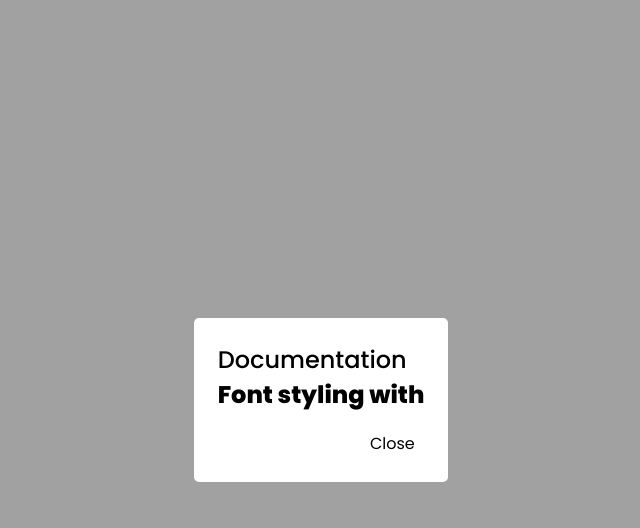
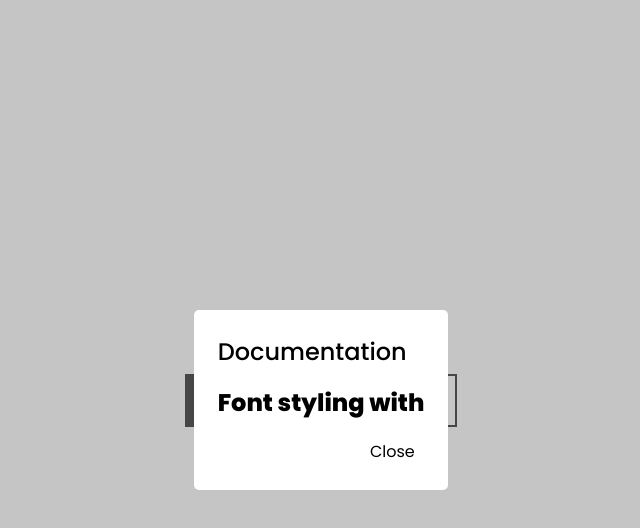
Before and after one commit to dev4ult/react-markdown-note-app, a React (Vite) app: page / in a window 1280 px wide. Both pictures are taken after a click on the button "Doc". Shown: the top 528 px of the page, without its empty margins (319-959 px from the left). Built offline with nearby package versions, Linux system fonts and the light colour scheme.

Commit message:
minor update

```diff
--- a/src/App.css
+++ b/src/App.css
@@ -7,6 +7,10 @@
 
 button {
   user-select: none;
+}
+
+.flex {
+  display: flex;
 }
 
 .mr-1rem {
@@ -249,36 +253,53 @@ li {
 .preview-note {
   display: block;
   border: 1px solid black;
-  padding: 1rem;
   font-size: 1.2rem;
   resize: none;
   width: 100%;
-  max-width: 583px;
   height: 75vh;
+  word-break: break-word;
+  background: white;
+  padding: 1rem;
+}
+
+@media (min-width: 840px) {
+  .write-note,
+  .preview-note {
+    width: 583px;
+  }
 }
 
 .preview-note {
   user-select: none;
+  overflow-y: auto;
 }
 
 .preview-note h1 {
   display: inline;
 }
 
-.preview-note q {
+q {
   font-style: italic;
 }
 
-.preview-note code {
+code {
   font-family: consolas;
 }
 
-.code {
+.code-container {
   padding: 0.5rem;
   width: fit-content;
   background-color: rgb(231, 231, 231);
 }
 
+::-webkit-scrollbar {
+  width: 2px;
+}
+
+::-webkit-scrollbar-thumb {
+  background: black;
+}
+
 .write-note:focus {
   outline: none;
 }
--- a/src/components/Modal.jsx
+++ b/src/components/Modal.jsx
@@ -1,9 +1,11 @@
+import parse from 'html-react-parser';
+
 function Modal({ title, desc, textInput, onKeydown, onClickAccept, btnAcceptModalText, setShowHandle, handleInput, inputVal, btnHideModalText }) {
   return (
     <div className="modal-container">
       <div className="modal">
         <h1 className="modal-title">{title}</h1>
-        {true && (desc ? <p className="modal-desc">{desc}</p> : false)}
+        {true && (desc ? <div className="modal-desc">{desc}</div> : false)}
         {true && (textInput ? <input className="modal-input-text" type="text" placeholder={textInput} value={inputVal} onChange={handleInput} onKeyDown={onKeydown} name="text-input" /> : false)}
         <div>
           {true && onClickAccept ? (
--- a/src/index.css
+++ b/src/index.css
@@ -14,5 +14,4 @@ body {
   display: flex;
   justify-content: center;
   align-items: center;
-  background-color: rgb(183, 183, 183);
 }
```
